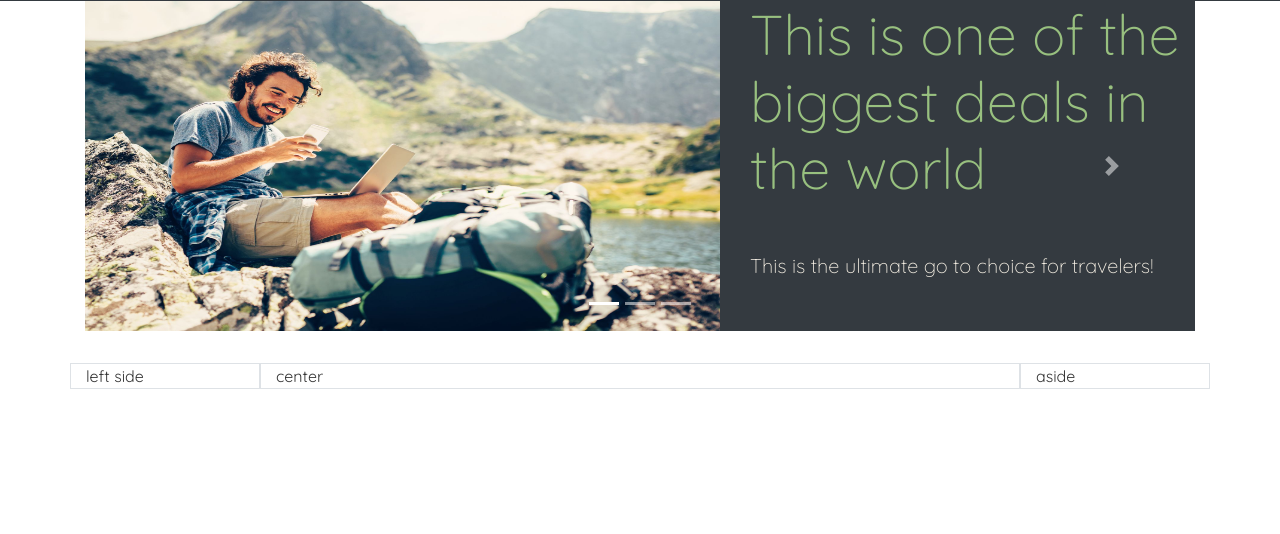
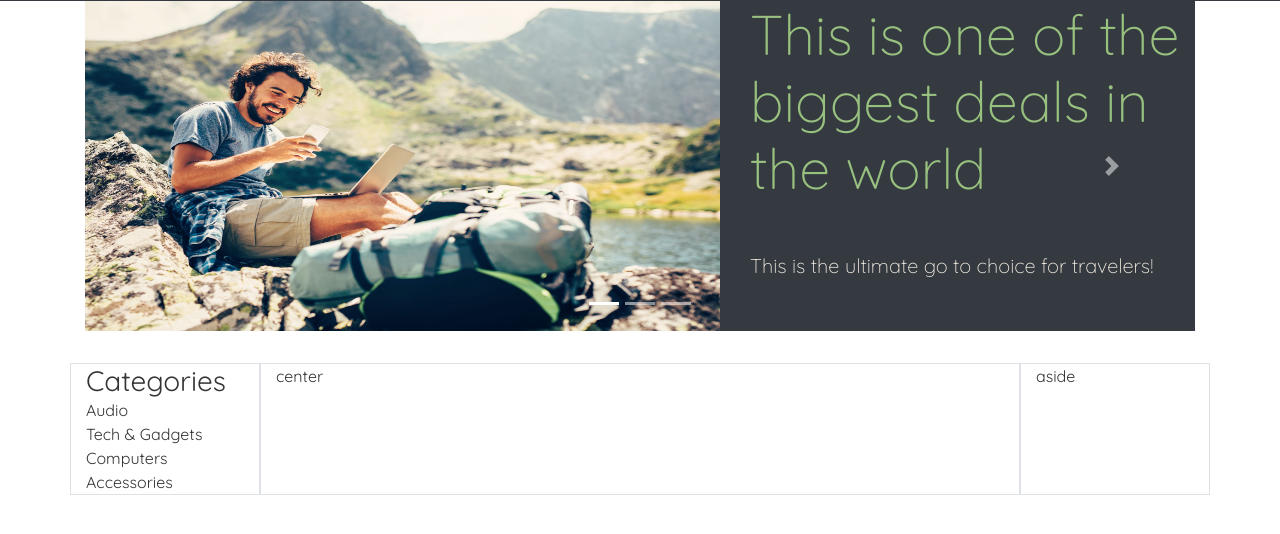
Before and after one commit to GWGweb-projectgroup/practice-project, a PHP site: page /index.html in a window 1280 px wide. Shown: the part 55-589 px from the top of the page. Run offline with PHP 8.4, Linux system fonts and the light colour scheme; some libraries are stand-ins or nearby versions.

Commit message:
Started on sidebar

```diff
--- a/css/global_styles.css
+++ b/css/global_styles.css
@@ -42,6 +42,12 @@ a h2 {
 
 .center-div {
   text-align: center;
+}
+
+.left-sidebar__list {
+  margin: 0;
+  padding: 0;
+  list-style-type: none;
 }
 
 
--- a/index.html
+++ b/index.html
@@ -103,8 +103,37 @@
         </div>
         <!-- / end of carousel -->
       </div>
-      <div class="col-2 border">
-        left side
+      <div class="col-2 border left-sidebar">
+        <h3>Categories</h3>
+        <ul class="left-sidebar__list">
+          <li class="left-sidebar__list-item">Audio</li>
+          <li class="left-sidebar__list-item">Tech &amp; Gadgets</li>
+          <li class="left-sidebar__list-item">Computers</li>
+          <li class="left-sidebar__list-item">Accessories</li>
+        </ul>
+
+
+
+
+
+
+
+
+
+
+
+
+
+
+
+
+
+
+
+
+
+
+
       </div>
       <!-- / end of left side -->
       <div class="col-8 border">
```
